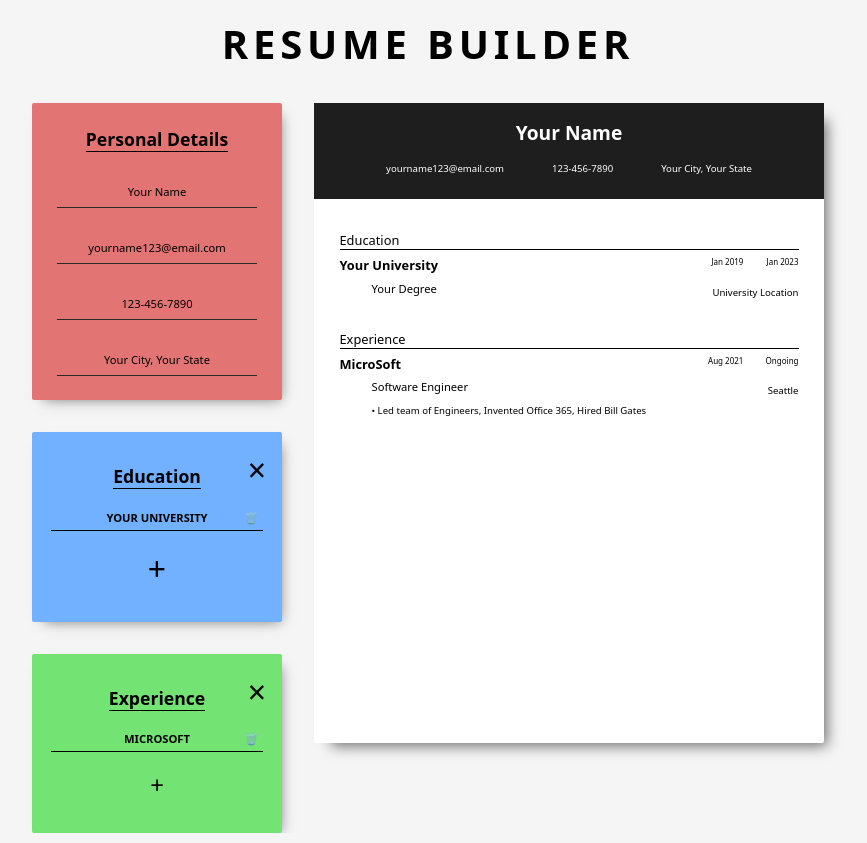
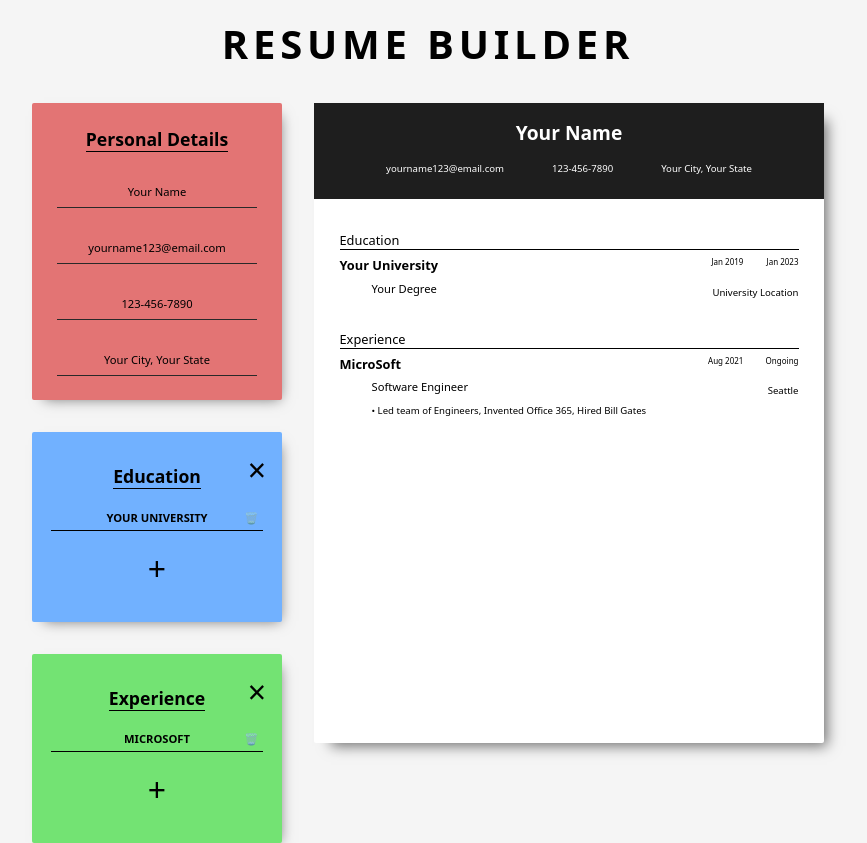
Before and after one commit to Hammed74/cv-application, a React (Vite) app: page / in a window 1280 px wide. Shown: the whole page, without its empty margins (212-1079 px from the left). Built offline with nearby package versions, Linux system fonts and the light colour scheme.

Commit message:
fixed bug with save functionality

```diff
--- a/src/App.jsx
+++ b/src/App.jsx
@@ -29,6 +29,7 @@ const defaultExperience =
     startDate: "2021-08",
     endDate: "Ongoing",
     notes: "Led team of Engineers, Invented Office 365, Hired Bill Gates",
+    saved: true
   }
 
 function App() {
--- a/src/FormComponents/Education.jsx
+++ b/src/FormComponents/Education.jsx
@@ -11,14 +11,14 @@ export default function Education({
   schools,
   setSchools,
 }) {
-  const educationRef = useRef(null)
+  const educationRef = useRef(null);
 
-  function handleClose(){
-    setSchools([])
+  function handleClose() {
+    setSchools([]);
   }
-  function handleSave(){
-    educationRef.current.style.animation = "saved 0.4s"
-    setEdrawer(false)
+  function handleSave() {
+    educationRef.current.style.animation = "saved 0.4s";
+    setEdrawer(false);
   }
 
   return (
@@ -51,19 +51,14 @@ export default function Education({
   );
 }
 
-function UniversityList({
-  schools,
-  setSchools,
-  setActiveSchool,
-  setEdrawer,
-}) {
+function UniversityList({ schools, setSchools, setActiveSchool, setEdrawer }) {
   function handleSetActiveSchool(id) {
     const theSchool = schools.filter((school) => school.id === id);
     setActiveSchool(theSchool[0]);
     setEdrawer(true);
   }
 
-  function onAddSchool(){
+  function onAddSchool() {
     const newSchoolObj = {
       id: Date.now(),
       school: "Your University",
@@ -71,16 +66,16 @@ function UniversityList({
       startDate: "2019-01",
       endDate: "2023-01",
       location: "University Location",
-      saved: false
+      saved: false,
     };
-    setSchools([...schools,newSchoolObj])
-    setActiveSchool(newSchoolObj)
-    setEdrawer(true)
+    setSchools([...schools, newSchoolObj]);
+    setActiveSchool(newSchoolObj);
+    setEdrawer(true);
   }
 
-  function onDeleteItems(id, event){
-    event.stopPropagation()
-    setSchools(schools.filter(school => school.id != id))
+  function onDeleteItems(id, event) {
+    event.stopPropagation();
+    setSchools(schools.filter((school) => school.id != id));
   }
   return (
     <>
@@ -92,12 +87,19 @@ function UniversityList({
               key={school.id}
             >
               {school.school}
-              <p onClick={(event) => onDeleteItems(school.id,event)} className="trash">🗑️</p>
+              <p
+                onClick={(event) => onDeleteItems(school.id, event)}
+                className="trash"
+              >
+                🗑️
+              </p>
             </li>
           );
         })}
       </ul>
-      <div onClick={onAddSchool} className="add-school">+</div>
+      <div onClick={onAddSchool} className="add-school">
+        +
+      </div>
     </>
   );
 }
@@ -108,45 +110,44 @@ function CurrentSchool({
   setEdrawer,
   setSchools,
   schools,
-  handleSave
+  handleSave,
 }) {
   function editSchool(e) {
     const section = e.target.className;
-    const newObj = { ...activeSchool, [section]: e.target.value};
+    const newObj = { ...activeSchool, [section]: e.target.value };
     console.log(newObj);
     setActiveSchool(newObj);
-    handleSetSchools(activeSchool.id, newObj)
+    handleSetSchools(activeSchool.id, newObj);
   }
 
-  function handleSetSchools(id, newObj){
-    setSchools(schools.map(school => {
-            if(school.id === id){
-                return {...newObj}
-            }
-            return school
-        }))
-  }
-
-  function handleBack(){
-    if(activeSchool.saved === false){
-        setSchools(schools.filter((school) => school.saved != false));
-    }
-    setEdrawer(false)
-  }
-function saveSchool(id){
-    handleSave()
+  function handleSetSchools(id, newObj) {
     setSchools(
       schools.map((school) => {
         if (school.id === id) {
-              return {...school, saved: true};
+          return { ...newObj };
         }
         return school;
       })
     );
   }
 
-
-  console.log(activeSchool.school);
+  function handleBack() {
+    if (activeSchool.saved === false) {
+      setSchools(schools.filter((school) => school.saved != false));
+    }
+    setEdrawer(false);
+  }
+  function saveSchool(id) {
+    handleSave();
+    setSchools(
+      schools.map((school) => {
+        if (school.id === id) {
+          return { ...school, saved: true };
+        }
+        return school;
+      })
+    );
+  }
   return (
     <>
       <input
@@ -185,7 +186,9 @@ function saveSchool(id){
         <div onClick={handleBack} className="back-button">
           BACK
         </div>
-          <div onClick={() => saveSchool(activeSchool.id)} className="save">SAVE</div>
+        <div onClick={() => saveSchool(activeSchool.id)} className="save">
+          SAVE
+        </div>
       </div>
     </>
   );
--- a/src/FormComponents/Experience.jsx
+++ b/src/FormComponents/Experience.jsx
@@ -28,7 +28,7 @@ function handleClose(){
     );
 }
 
-function ExperienceListForm({activeExperience, setActiveExperience, experiences, setExperiences}){
+function ExperienceListForm({setActiveExperience, experiences, setExperiences}){
 
     function onNewExperience(e){
         e.preventDefault()
@@ -64,7 +64,7 @@ function ExperienceListForm({activeExperience, setActiveExperience, experiences,
             })}
           </ul>
         ) : null}
-        <div style={{fontSize: '1.5rem'}} onClick={(e) => onNewExperience(e)}>+</div>
+        <div className="add-exp" onClick={(e) => onNewExperience(e)}>+</div>
       </>
     );
 }
@@ -87,11 +87,14 @@ function CurrentExperience({
   }
 
   function onBack() {
-    setExperiences(experiences.filter((exp) => exp.id !== activeExperience.id));
+    if(activeExperience.saved !== true){
+    setExperiences(experiences.filter((exp) => exp.id !== activeExperience.id))
+    }
     setActiveExperience(null);
   }
 
   function onSave(){
+    activeExperience.saved = true
     setActiveExperience(null)
   }
 
--- a/src/index.css
+++ b/src/index.css
@@ -274,10 +274,11 @@ li {
 .add-school{
   font-size: 2rem;
   cursor: pointer;
+  transition: 0.3s ease-in-out;
 }
 
 .add-school:hover{
-      background-color: #8da7b1;
+      color: white;
 }
 
 .trash{
@@ -400,6 +401,16 @@ font-size: 0.5rem;
   resize: vertical;
 }
 
+.add-exp{
+  font-size: 2rem;
+  cursor: pointer;
+  transition: 0.3s ease-in-out;
+}
+
+.add-exp:hover{
+  color: white;
+}
+
 @media screen and (max-width: 800px){
   .body{
     display: grid;
```
Lines whose indentation alone changed are shown as unchanged.
